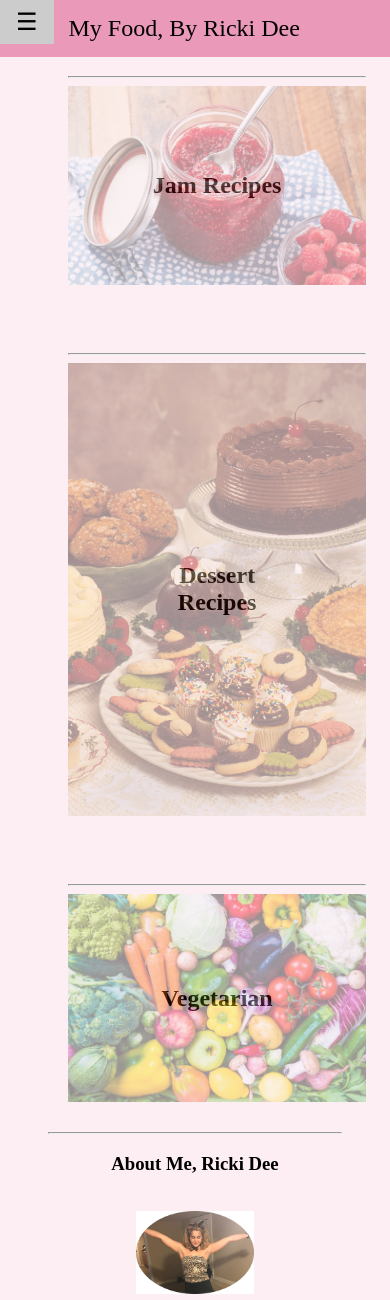
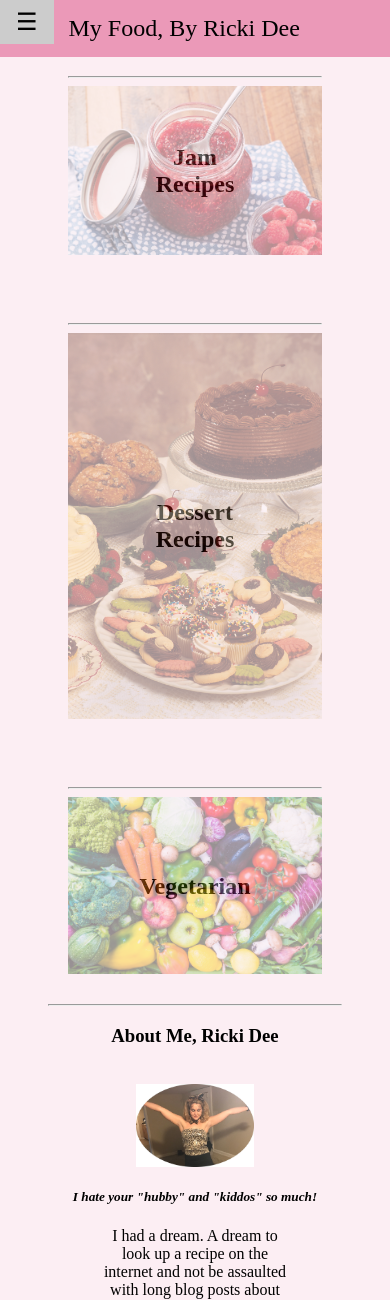
Before and after one commit to rdicrist/cooking-blog-ricki-dee, a PHP site: page / in a window 390 px wide. Shown: the top 1300 px of the page. Run offline with PHP 8.4, Linux system fonts and the light colour scheme.

Commit message:
fixed off center;

```diff
--- a/style/css/index-style.css
+++ b/style/css/index-style.css
@@ -59,7 +59,7 @@
 
         flex: none;
         margin: 30px;
-        width: 95%;
+        width: inherit;
         height: 100%;
         object-fit: scale-down;
         float: left;
```
